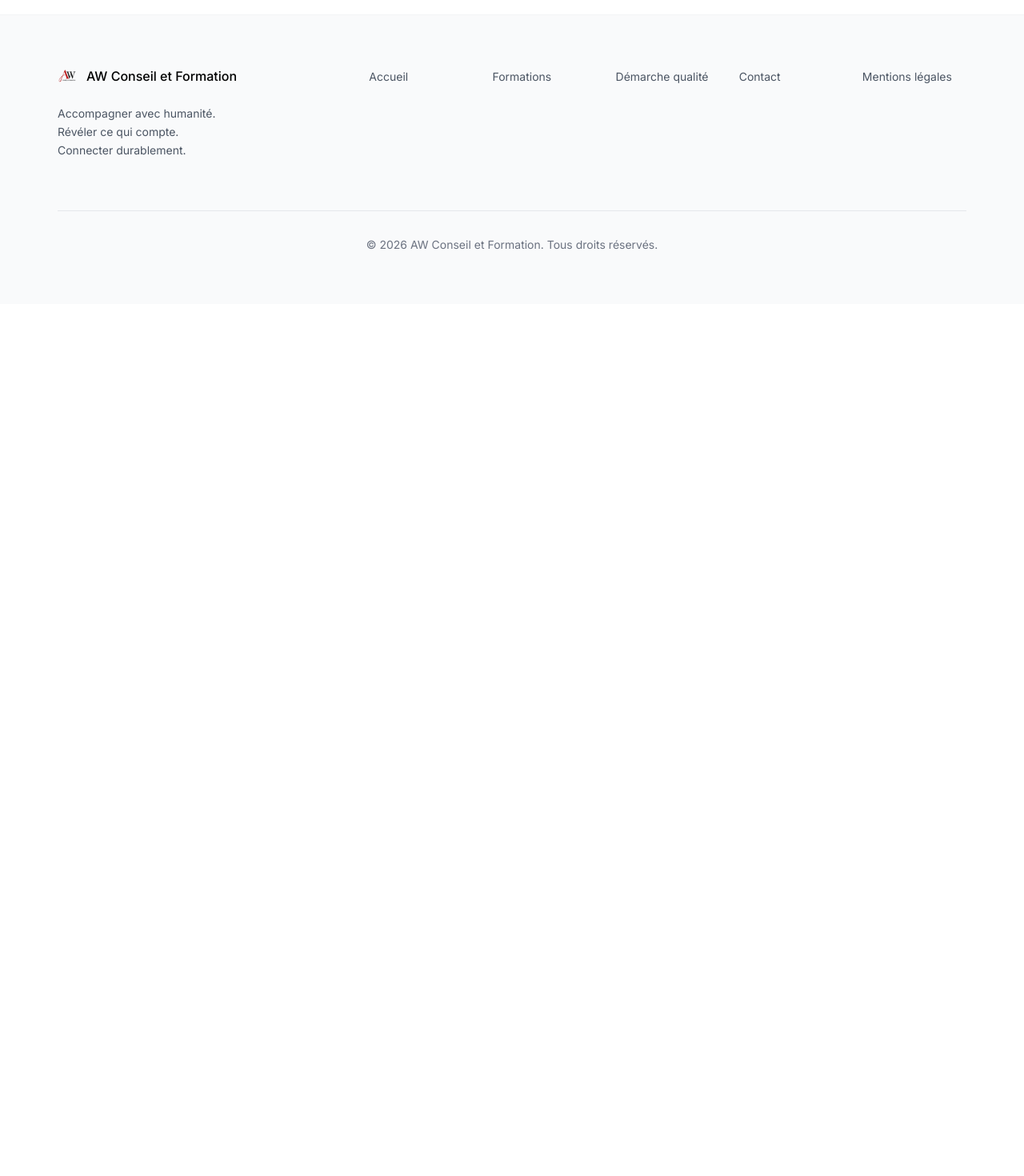
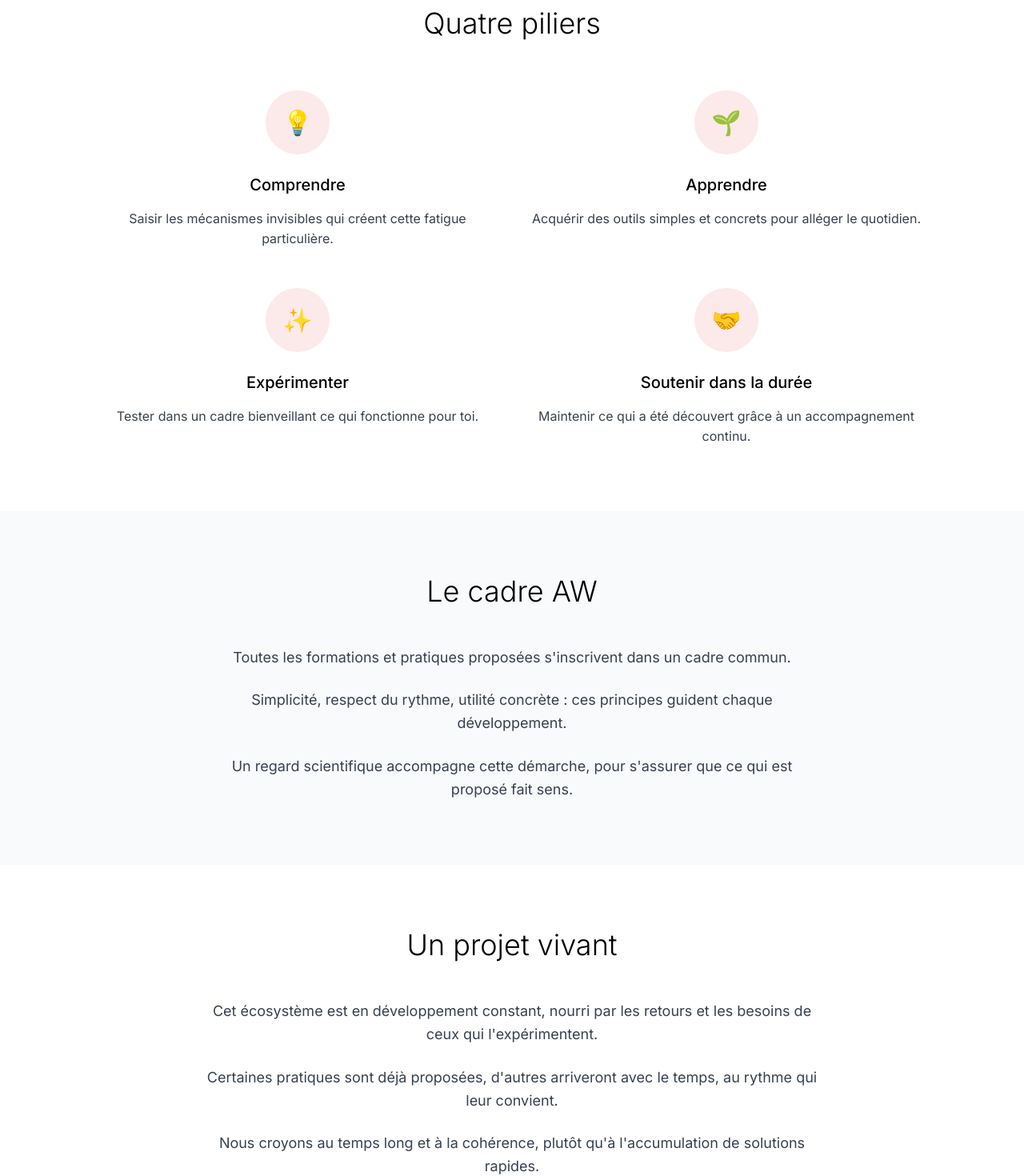
Before and after one commit to WADIH-13/aw-conseil-formation-website, a Next.js app: page /ecosysteme in a window 1280 px wide. Shown: the part 1140-2610 px from the top of the page at 80% size. Before the commit the page ends 1520 px from the top, so only its background shows below. Built offline with nearby package versions, Linux system fonts and the light colour scheme.

Commit message:
Complete ecosystem page with four pillars and AW framework

```diff
--- a/app/ecosysteme/page.tsx
+++ b/app/ecosysteme/page.tsx
@@ -8,6 +8,7 @@ export const metadata = {
 export default function EcosystemePage() {
   return (
     <div className="bg-white">
+      {/* Hero Section */}
       <section className="py-16 md:py-24">
         <div className="container-custom">
           <div className="max-w-4xl mx-auto text-center">
@@ -19,7 +20,7 @@ export default function EcosystemePage() {
                 AW Conseil et Formation ne propose pas des solutions isolées,
                 mais un ensemble cohérent de formations, pratiques et outils.
               </p>
-              <p>
+              <p className="mb-4">
                 Tous réunis par une même intention : accompagner avec humanité,
                 révéler ce qui compte, connecter durablement.
               </p>
@@ -28,6 +29,7 @@ export default function EcosystemePage() {
         </div>
       </section>
 
+      {/* Une approche globale */}
       <section className="py-20 bg-gray-50">
         <div className="container-custom">
           <div className="max-w-4xl mx-auto text-center">
@@ -43,14 +45,125 @@ export default function EcosystemePage() {
                 C'est pourquoi nous développons un écosystème où chaque élément
                 nourrit et renforce les autres.
               </p>
+              <p>
+                Une démarche progressive, respectueuse de ton rythme,
+                qui s'adapte à tes besoins du moment.
+              </p>
             </div>
           </div>
         </div>
       </section>
 
-      <section className="py-16">
+      {/* Quatre piliers */}
+      <section className="py-20">
+        <div className="container-custom">
+          <div className="max-w-5xl mx-auto">
+            <h2 className="text-3xl md:text-4xl font-light text-black text-center mb-16">
+              Quatre piliers
+            </h2>
+            <div className="grid grid-cols-1 md:grid-cols-2 gap-12">
+              <div className="text-center">
+                <div className="w-20 h-20 mx-auto mb-6 bg-aw-red bg-opacity-10 rounded-full flex items-center justify-center">
+                  <span className="text-3xl">💡</span>
+                </div>
+                <h3 className="text-xl font-medium text-black mb-4">Comprendre</h3>
+                <p className="text-gray-700">
+                  Saisir les mécanismes invisibles qui créent cette fatigue particulière.
+                </p>
+              </div>
+
+              <div className="text-center">
+                <div className="w-20 h-20 mx-auto mb-6 bg-aw-red bg-opacity-10 rounded-full flex items-center justify-center">
+                  <span className="text-3xl">🌱</span>
+                </div>
+                <h3 className="text-xl font-medium text-black mb-4">Apprendre</h3>
+                <p className="text-gray-700">
+                  Acquérir des outils simples et concrets pour alléger le quotidien.
+                </p>
+              </div>
+
+              <div className="text-center">
+                <div className="w-20 h-20 mx-auto mb-6 bg-aw-red bg-opacity-10 rounded-full flex items-center justify-center">
+                  <span className="text-3xl">✨</span>
+                </div>
+                <h3 className="text-xl font-medium text-black mb-4">Expérimenter</h3>
+                <p className="text-gray-700">
+                  Tester dans un cadre bienveillant ce qui fonctionne pour toi.
+                </p>
+              </div>
+
+              <div className="text-center">
+                <div className="w-20 h-20 mx-auto mb-6 bg-aw-red bg-opacity-10 rounded-full flex items-center justify-center">
+                  <span className="text-3xl">🤝</span>
+                </div>
+                <h3 className="text-xl font-medium text-black mb-4">Soutenir dans la durée</h3>
+                <p className="text-gray-700">
+                  Maintenir ce qui a été découvert grâce à un accompagnement continu.
+                </p>
+              </div>
+            </div>
+          </div>
+        </div>
+      </section>
+
+      {/* Le cadre AW */}
+      <section className="py-20 bg-gray-50">
+        <div className="container-custom">
+          <div className="max-w-4xl mx-auto">
+            <h2 className="text-3xl md:text-4xl font-light text-black text-center mb-12">
+              Le cadre AW
+            </h2>
+            <div className="text-lg text-gray-700 leading-relaxed text-center max-w-3xl mx-auto space-y-6">
+              <p>
+                Toutes les formations et pratiques proposées
+                s'inscrivent dans un cadre commun.
+              </p>
+              <p>
+                Simplicité, respect du rythme, utilité concrète :
+                ces principes guident chaque développement.
+              </p>
+              <p>
+                Un regard scientifique accompagne cette démarche,
+                pour s'assurer que ce qui est proposé fait sens.
+              </p>
+            </div>
+          </div>
+        </div>
+      </section>
+
+      {/* Un projet vivant */}
+      <section className="py-20">
+        <div className="container-custom">
+          <div className="max-w-4xl mx-auto text-center">
+            <h2 className="text-3xl md:text-4xl font-light text-black mb-12">
+              Un projet vivant
+            </h2>
+            <div className="text-lg text-gray-700 leading-relaxed max-w-3xl mx-auto space-y-6">
+              <p>
+                Cet écosystème est en développement constant,
+                nourri par les retours et les besoins de ceux qui l'expérimentent.
+              </p>
+              <p>
+                Certaines pratiques sont déjà proposées,
+                d'autres arriveront avec le temps, au rythme qui leur convient.
+              </p>
+              <p>
+                Nous croyons au temps long et à la cohérence,
+                plutôt qu'à l'accumulation de solutions rapides.
+              </p>
+            </div>
+          </div>
+        </div>
+      </section>
+
+      {/* CTA Section */}
+      <section className="py-16 bg-gray-50">
         <div className="container-custom">
           <div className="max-w-3xl mx-auto text-center">
+            <p className="text-lg text-gray-700 mb-8 leading-relaxed">
+              Envie d'en savoir plus sur cette approche ?
+              Échangeons ensemble sur ce qui pourrait te convenir.
+            </p>
             <Link
               href="/contact"
               className="inline-flex items-center justify-center px-8 py-4 text-lg font-medium text-white bg-aw-red hover:bg-red-700 rounded-md transition-colors shadow-lg"
```
